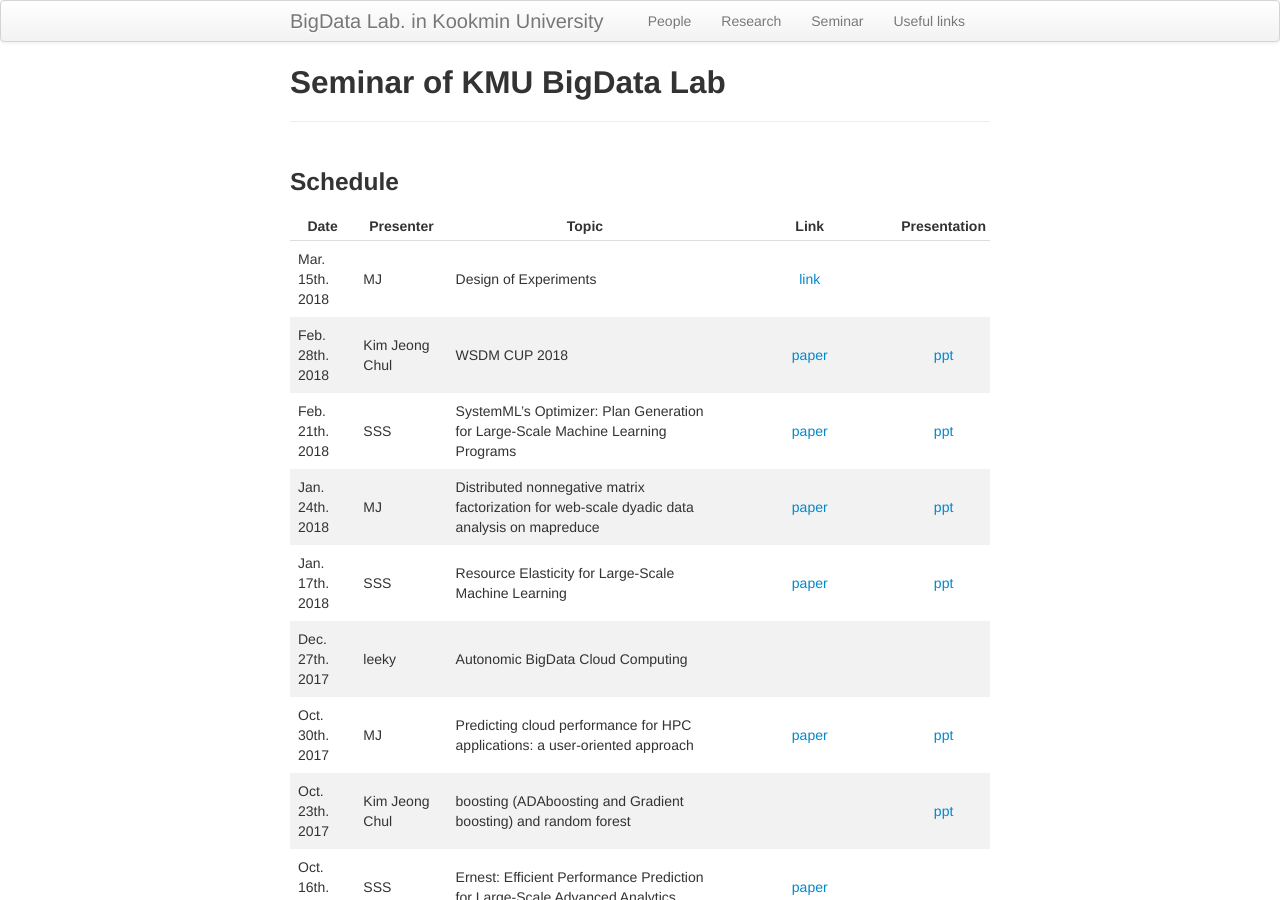
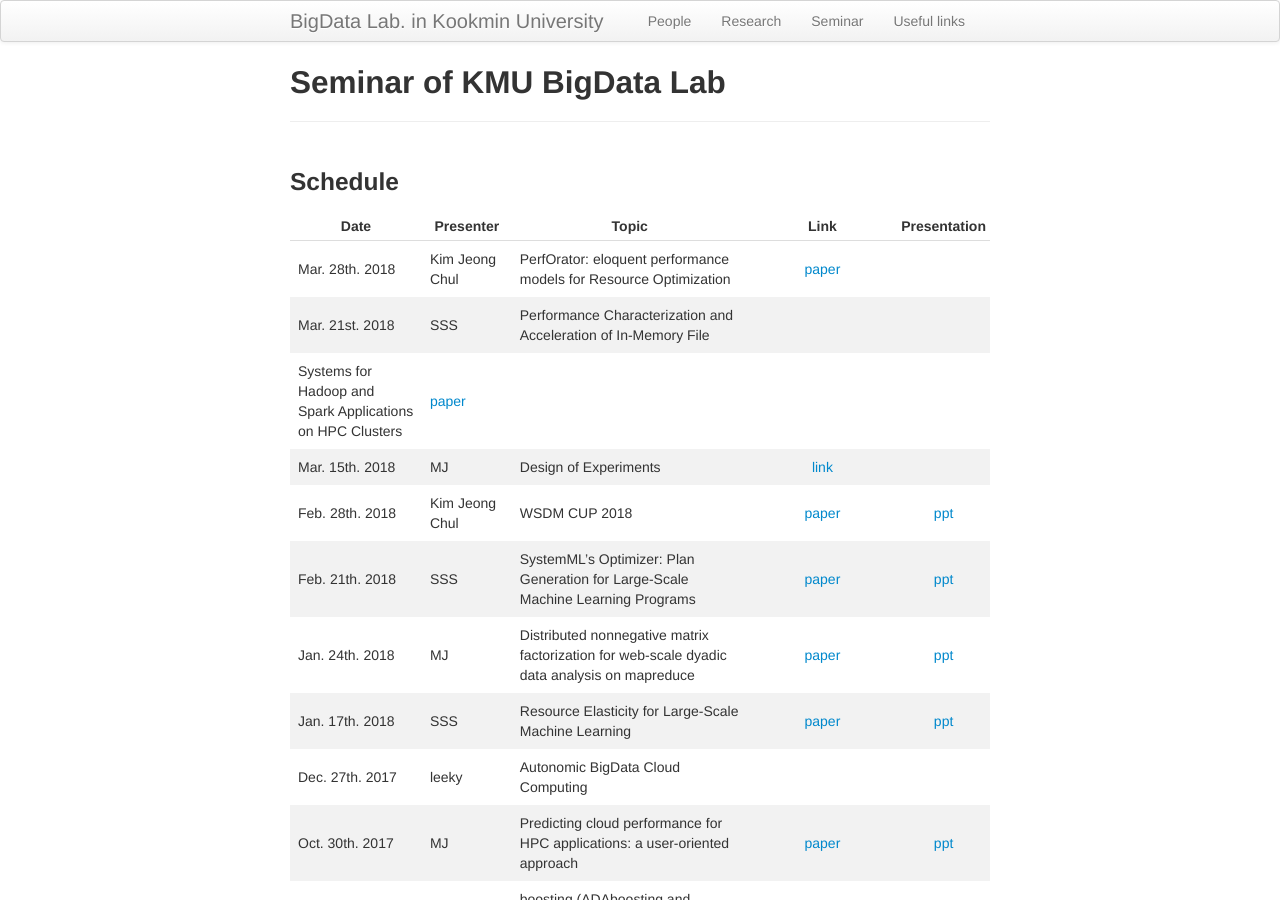
Before and after one commit to ddps-lab/kmu-bigdata.github.io, a Jekyll site: the page built from seminar/index.md, in a window 1280 px wide and 900 px high. Built offline with Jekyll 4.4.1, drawn with Linux system fonts in a browser that asks for light colours.

Commit message:
adding seminar for jc and sss

```diff
--- a/seminar/index.md
+++ b/seminar/index.md
@@ -9,6 +9,9 @@ description: Seminar schedule of BigData Lab  in KMU
 
 | Date | Presenter | Topic | Link | Presentation |
 |------|-----------|-------|:----:|:--------------: |
+| Mar. 28th. 2018 | Kim Jeong Chul | PerfOrator: eloquent performance models for Resource Optimization | [paper](https://dl.acm.org/citation.cfm?id=2987566) | |
+| Mar. 21st. 2018 | SSS | Performance Characterization and Acceleration of In-Memory File
+Systems for Hadoop and Spark Applications on HPC Clusters | [paper](http://ieeexplore.ieee.org/abstract/document/7363761/) | |
 | Mar. 15th. 2018 | MJ | Design of Experiments | [link](https://docs.google.com/document/d/184OsxvbwNmcFdYNIGLxf-0urPXqILHMSbyxsfVWI-eQ/edit?usp=sharing) | |
 | Feb. 28th. 2018 | Kim Jeong Chul | WSDM CUP 2018 | [paper](http://wsdm-cup-2018.kkbox.events/pdf/1_WSDM_Cup_Bing_Bai_Revised.pdf) | [ppt](https://docs.google.com/presentation/d/1d43-vbnGOM_ggKcexQUcpp8Wx6BXYc3GOlDEMeMuE_A/edit?usp=sharing) |
 | Feb. 21th. 2018 | SSS | SystemML’s Optimizer: Plan Generation for Large-Scale Machine Learning Programs | [paper](https://www.semanticscholar.org/paper/SystemML's-Optimizer%3A-Plan-Generation-for-Large-Sc-Boehm-Burdick/0a9da717999ba687bcbef86cbc996f4b7334f990) | [ppt](https://docs.google.com/presentation/d/1SZgo423bGi_6HeKkTQDmq95qw1TMXsvsvPHXhJSiV7Y/edit?usp=sharing) |
```
